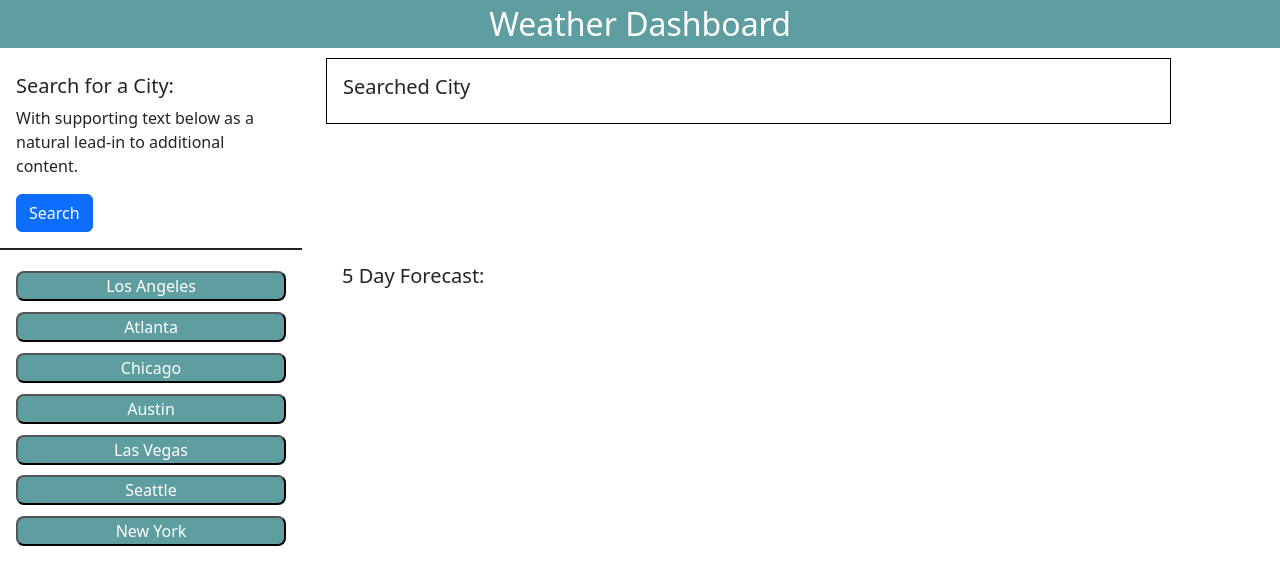
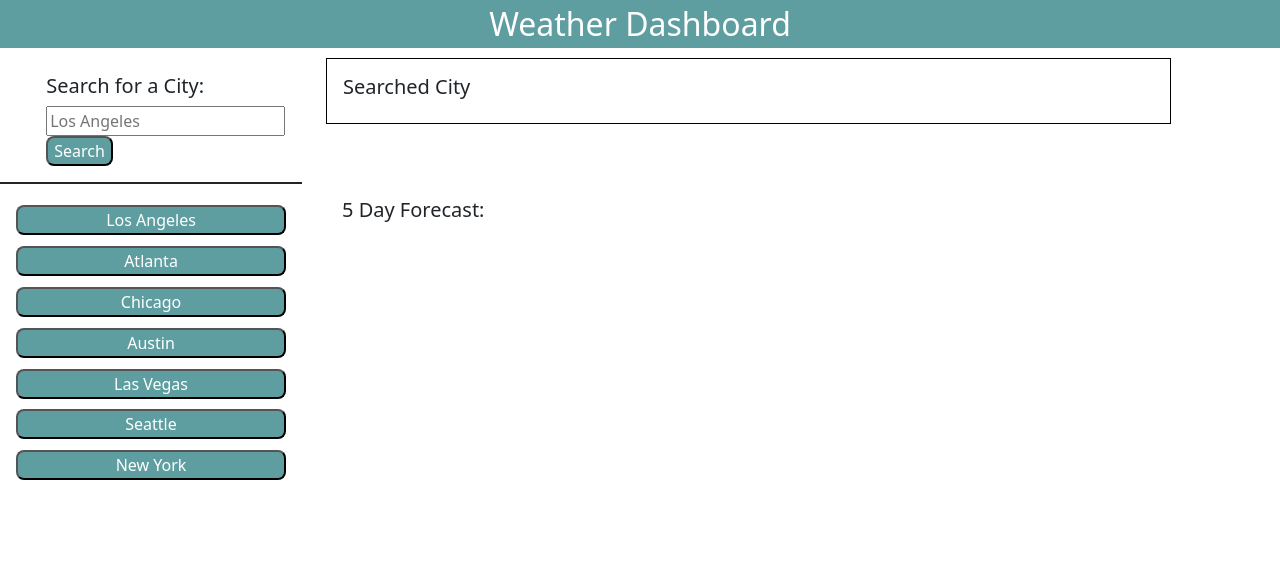
Before and after one commit to alexanderolivares13/Weather-Forecast, a plain HTML site: page index.html in a window 1280 px wide. Drawn offline with nearby package versions, Linux system fonts and the light colour scheme.

Commit message:
made more changes to css, added input search box to be able to search for a city

```diff
--- a/assets/css/style.css
+++ b/assets/css/style.css
@@ -23,6 +23,19 @@
     border-style: none;
 }
 
+.search-card {
+    position: relative;
+    left: 10%;
+    min-width: 40%;
+}
+
+.search-container button {
+    border-radius: 8px;
+    color: var(--white);
+    background-color: var(--cadet);
+
+}
+
 .featured-card {
     border-style: none;
     border-radius: 0px;
--- a/index.html
+++ b/index.html
@@ -16,8 +16,8 @@
           <div class="card search-card">
             <div class="card-body search-container">
               <h5 class="card-title">Search for a City:</h5>
-              <p class="card-text">With supporting text below as a natural lead-in to additional content.</p>
-              <button id="#search" class="btn btn-primary">Search</button>
+              <input type="search" class="card-input" placeholder="Los Angeles"></input>
+              <button id="#search" class="btn-main">Search</button>
             </div>
           </div>
         </div>
```
